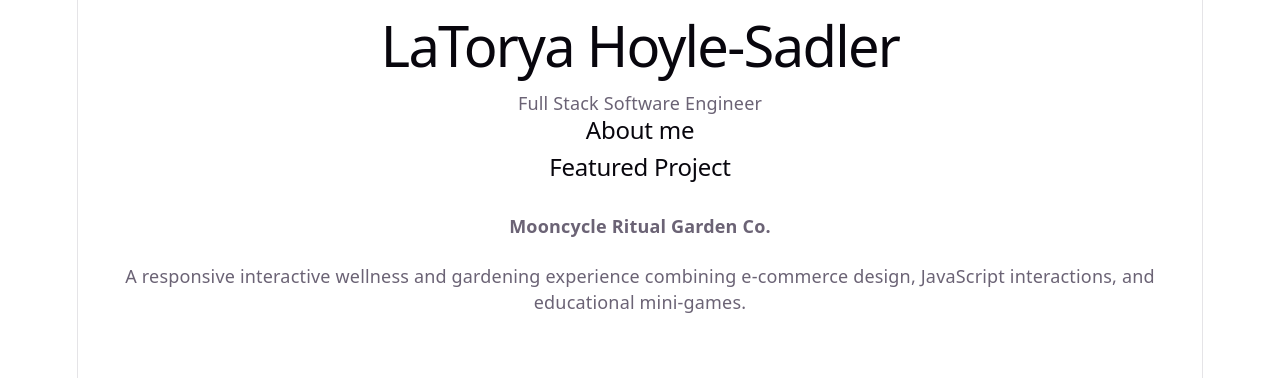
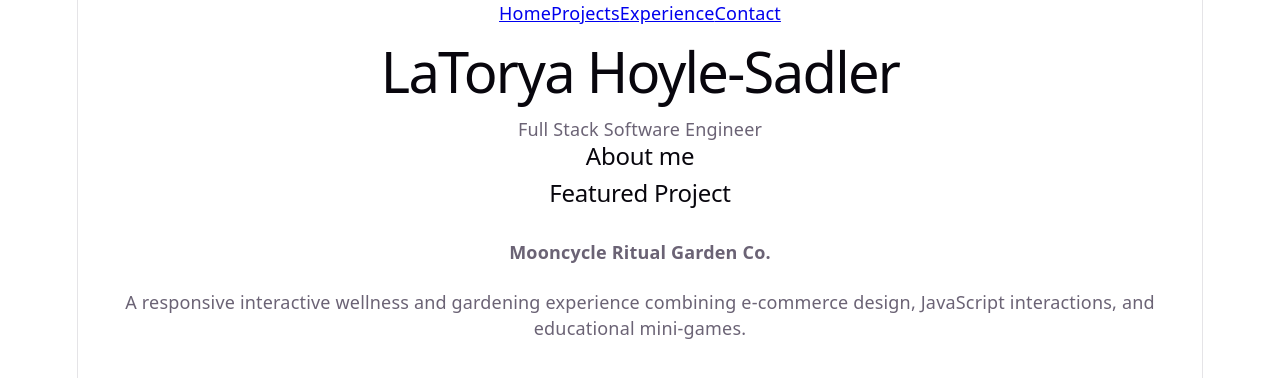
Before and after one commit to IamLaTorya/portfolio, a React app: page / in a window 1280 px wide. Shown: the top 378 px of the page. Built offline with nearby package versions, Linux system fonts and the light colour scheme; the HTML template or start-up script is replaced by a standard one.

Commit message:
Updated Navigation component with navigation links

```diff
--- a/src/App.jsx
+++ b/src/App.jsx
@@ -1,15 +1,20 @@
-// import { useState } from 'react'
+// import router
 import { Routes, Route } from "react-router-dom";
+// import components
+import Navigation from "./components/Navigation"
+// import pages
 import Home from './pages/Home'
 import Experience from './pages/Experience'
 import Projects from './pages/Projects'
 import Contact from './pages/Contact'
+// import css
 import './App.css'
-
+//
 export default function App() {
-
+//
   return (
     <>
+      <Navigation />
         <Routes>
           <Route path="/" element={<Home />} />
           <Route path="/projects" element={<Projects />} />
--- a/src/components/Navigation.jsx
+++ b/src/components/Navigation.jsx
@@ -0,0 +1,12 @@
+import { NavLink } from "react-router-dom";
+
+export default function Navigation() {
+    return (
+        <nav>
+            <NavLink to="/">Home</NavLink>
+            <NavLink to="/projects">Projects</NavLink>
+            <NavLink to="/experience">Experience</NavLink>
+            <NavLink to="/contact">Contact</NavLink>
+        </nav>
+    )
+}
```
Lines whose indentation alone changed are shown as unchanged.
